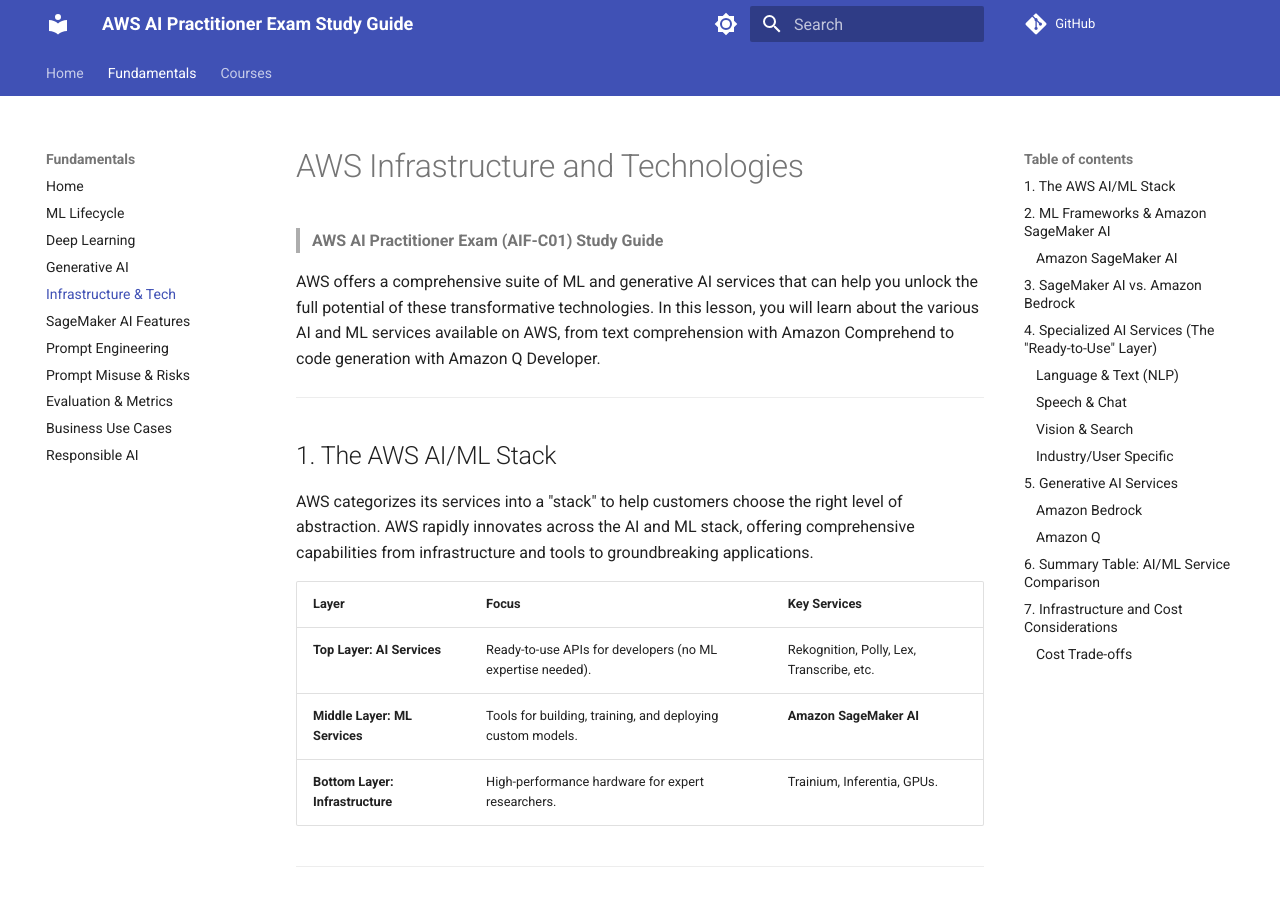
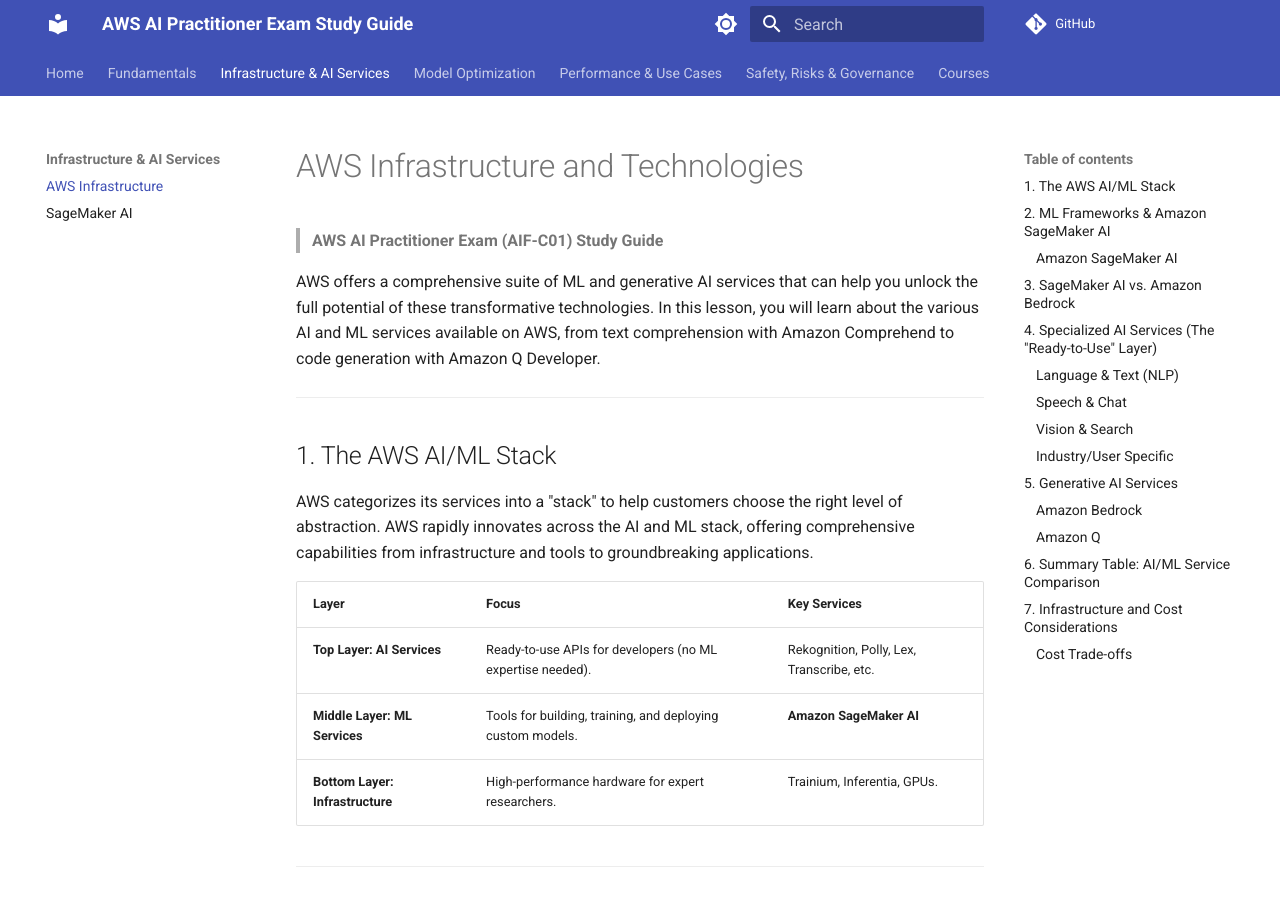
Before and after one commit to kvcenation5/aws-ai-practitioner-exam, an MkDocs documentation site: the page built from docs/04-aws-infrastructure-technologies.md, in a window 1280 px wide and 900 px high. Built offline with MkDocs 1.6.1 and Material for MkDocs 9.7.7, drawn with Linux system fonts in a browser that asks for light colours; comment, search, counter and statistics services are not loaded.

Commit message:
Add Security, Compliance, and Governance documentation and reorganize navigation

```diff
--- a/mkdocs.yml
+++ b/mkdocs.yml
@@ -48,13 +48,18 @@
     - ML Lifecycle: 01-ml-lifecycle.md
     - Deep Learning: 02-deep-learning-fundamentals.md
     - Generative AI: 03-generative-ai-fundamentals.md
-    - Infrastructure & Tech: 04-aws-infrastructure-technologies.md
-    - SageMaker AI Features: 10-sagemaker-ai.md
+  - Infrastructure & AI Services:
+    - AWS Infrastructure: 04-aws-infrastructure-technologies.md
+    - SageMaker AI: 10-sagemaker-ai.md
+  - Model Optimization:
     - Prompt Engineering: 05-prompt-engineering.md
-    - Prompt Misuse & Risks: 06-prompt-misuse-risks.md
+  - Performance & Use Cases:
     - Evaluation & Metrics: 07-model-evaluation-and-metrics.md
     - Business Use Cases: 08-ai-business-use-cases.md
+  - Safety, Risks & Governance:
     - Responsible AI: 09-responsible-ai.md
+    - Security & Compliance: 11-security-compliance-governance.md
+    - Prompt Misuse & Risks: 06-prompt-misuse-risks.md
 
 
 
```
Also changed, not shown: docs/11-security-compliance-governance.md (added, +74 -0 lines).
